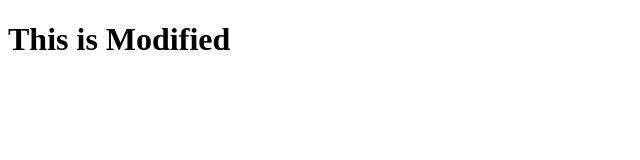
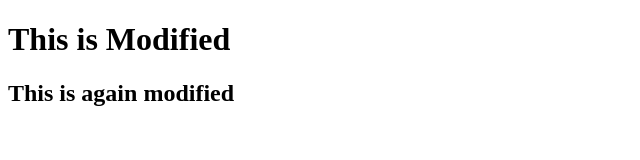
Before and after one commit to Arslanj9/learning-git, a plain HTML site: page index.html in a window 1280 px wide. Shown: the whole page, without its empty margins (0-640 px from the left). Drawn offline with Linux system fonts and the light colour scheme.

Commit message:
This is being commited again version 1.01

```diff
--- /dev/null
+++ b/features.js
@@ -0,0 +1 @@
+console.log("Hello World")
--- a/index.html
+++ b/index.html
@@ -8,5 +8,6 @@
 </head>
 <body>
     <h1>This is Modified</h1>
+    <h2>This is again modified</h2>
 </body>
 </html>
```
